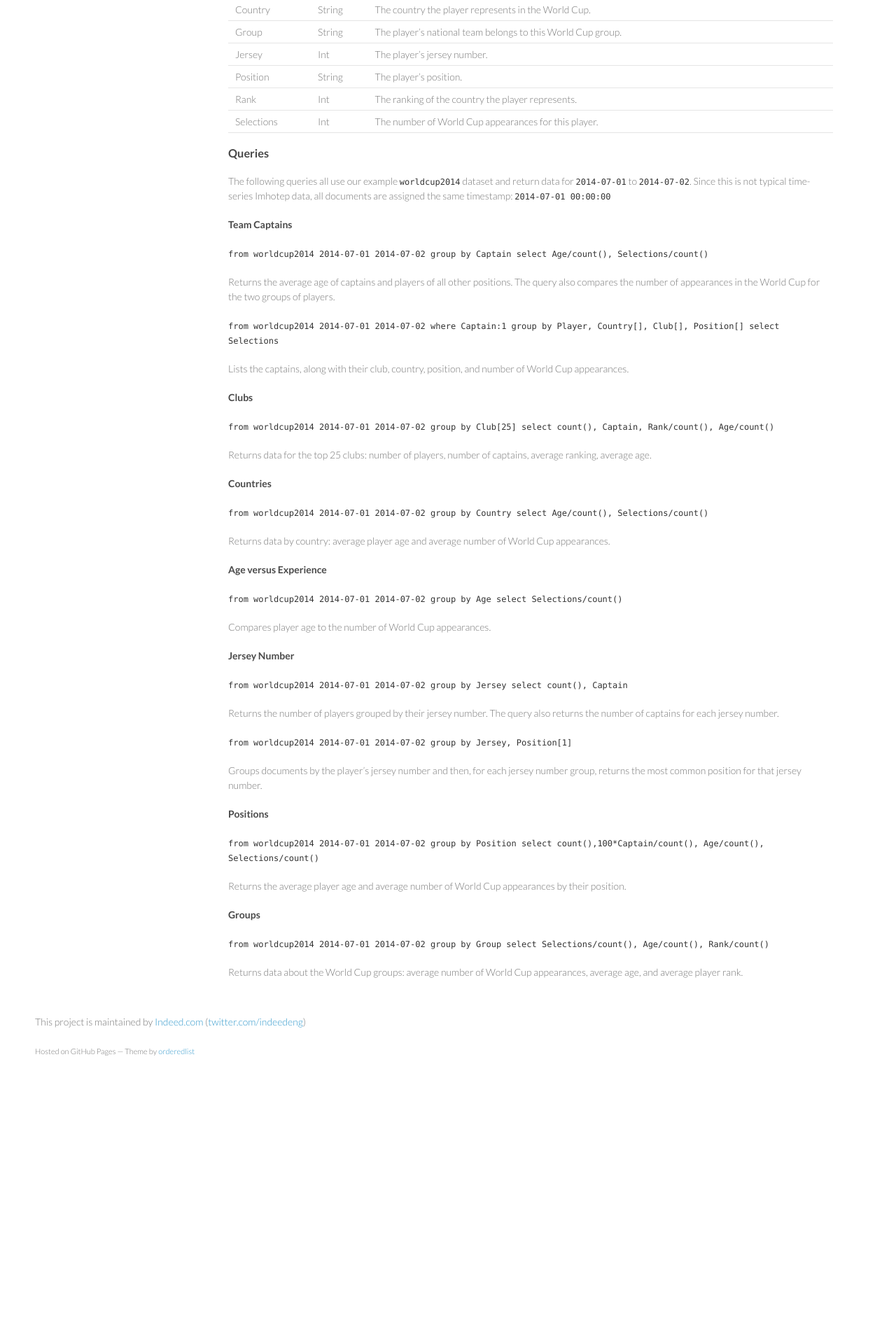
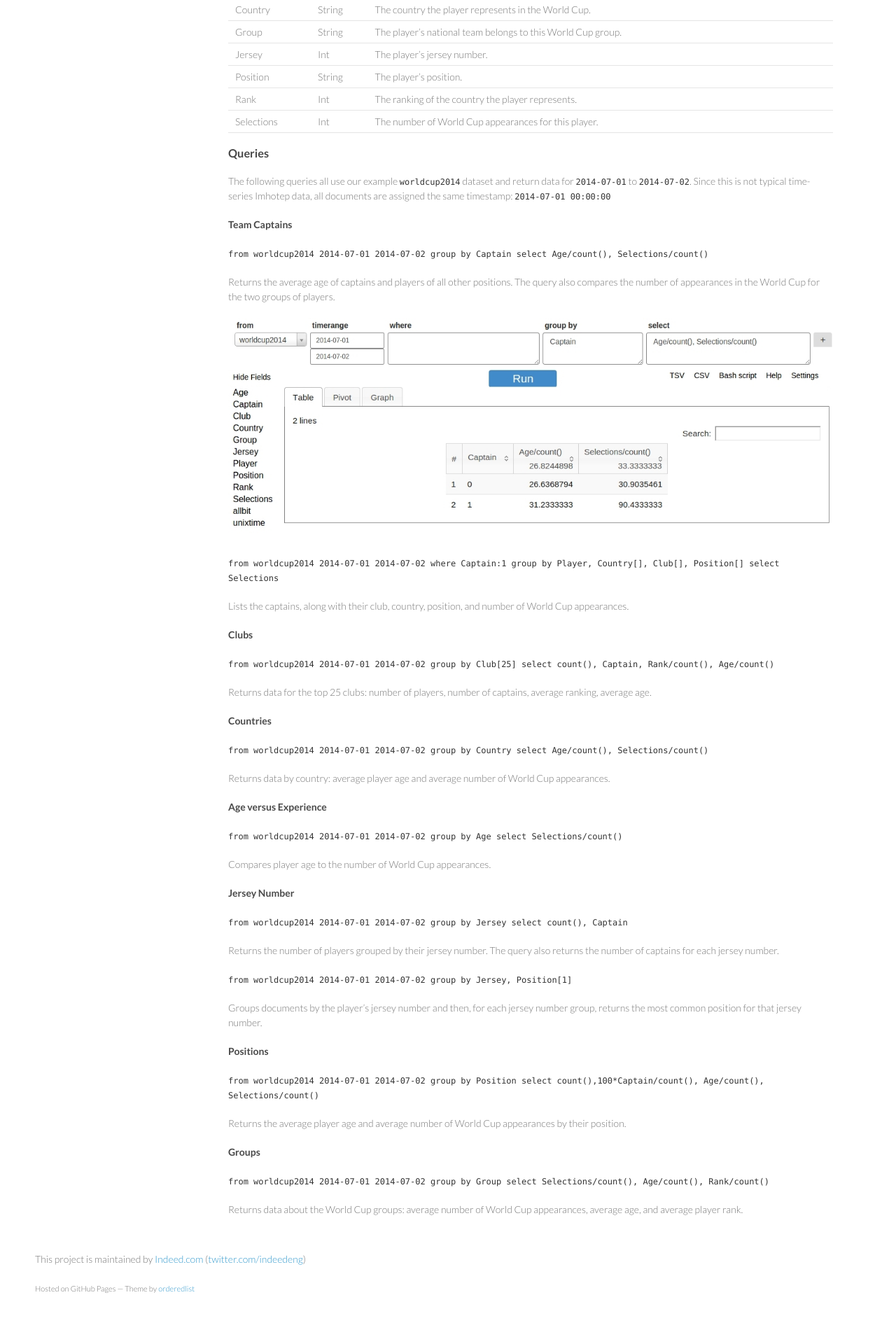
Before and after one commit to indeedeng/imhotep, a Jekyll site: the page built from docs/sample-queries.md, in a window 1280 px wide. Shown: the part 636-2556 px from the top of the page at 70% size. Built offline with Jekyll 4.4.1, drawn with Linux system fonts in a browser that asks for light colours; Markdown is read by kramdown in place of the engine named in the settings; before the commit the page ends 2217 px from its top, so only the background shows below that.

Commit message:
images for sample queries

```diff
--- a/docs/sample-queries.md
+++ b/docs/sample-queries.md
@@ -38,6 +38,8 @@ The following queries all use our example `worldcup2014` dataset and return data
 `from worldcup2014 2014-07-01 2014-07-02 group by Captain select Age/count(), Selections/count()`
 
 Returns the average age of captains and players of all other positions. The query also compares the number of appearances in the World Cup for the two groups of players.
+
+![Average Ages](http://indeedeng.github.io/imhotep/images/team_captains_1.jpeg?raw=true)
 
 `from worldcup2014 2014-07-01 2014-07-02 where Captain:1 group by Player, Country[], Club[], Position[] select Selections`
 
```
Also changed, not shown: images/age_vs_experience.jpeg (added), images/clubs.jpeg (added), images/countries.jpeg (added), images/groups.jpeg (added), images/jersey_number_1.jpeg (added), images/jersey_number_2.jpeg (added), images/positions.jpeg (added), images/team_captains_1.jpeg (added), images/team_captains_2.jpeg (added).
